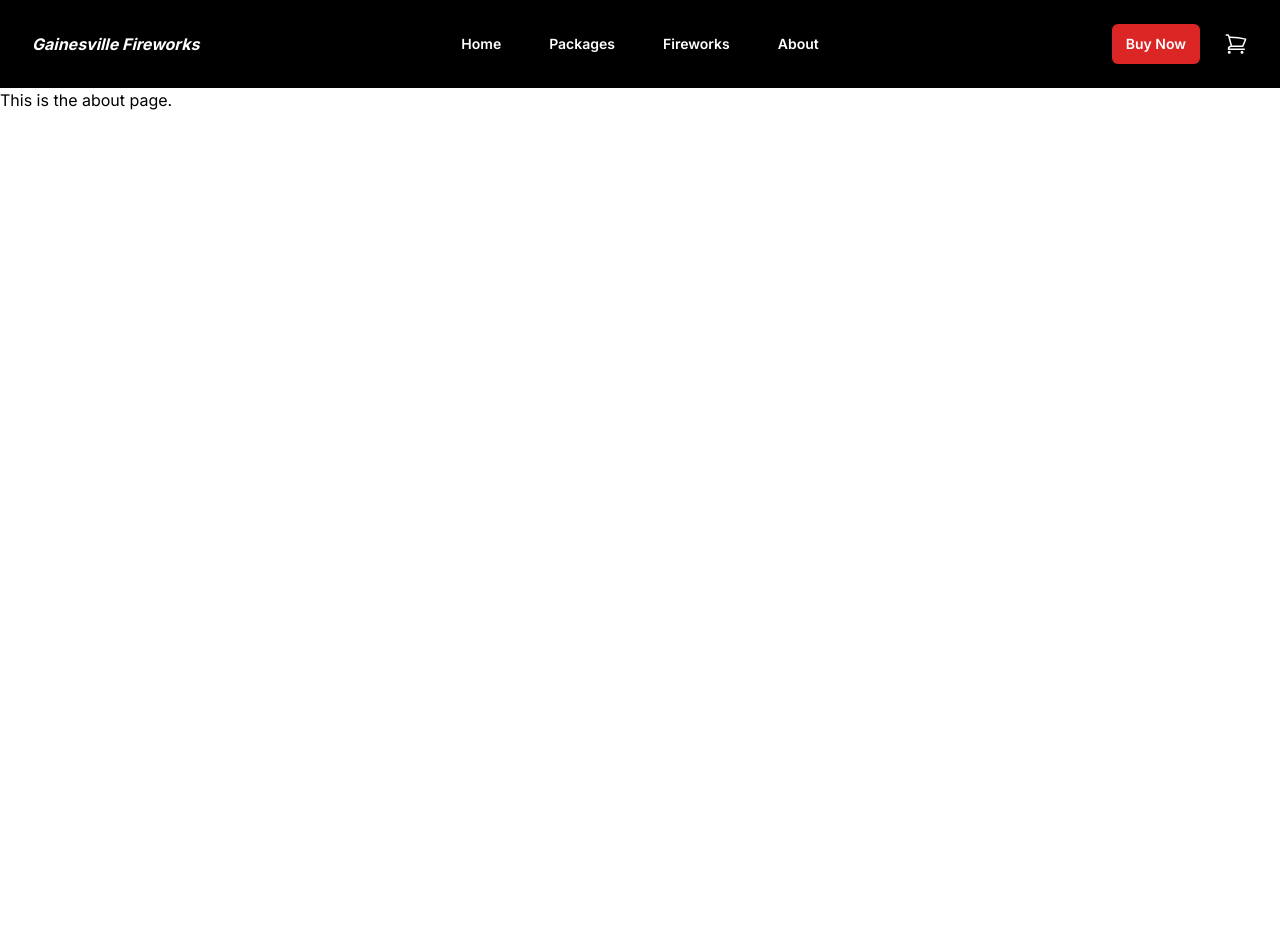
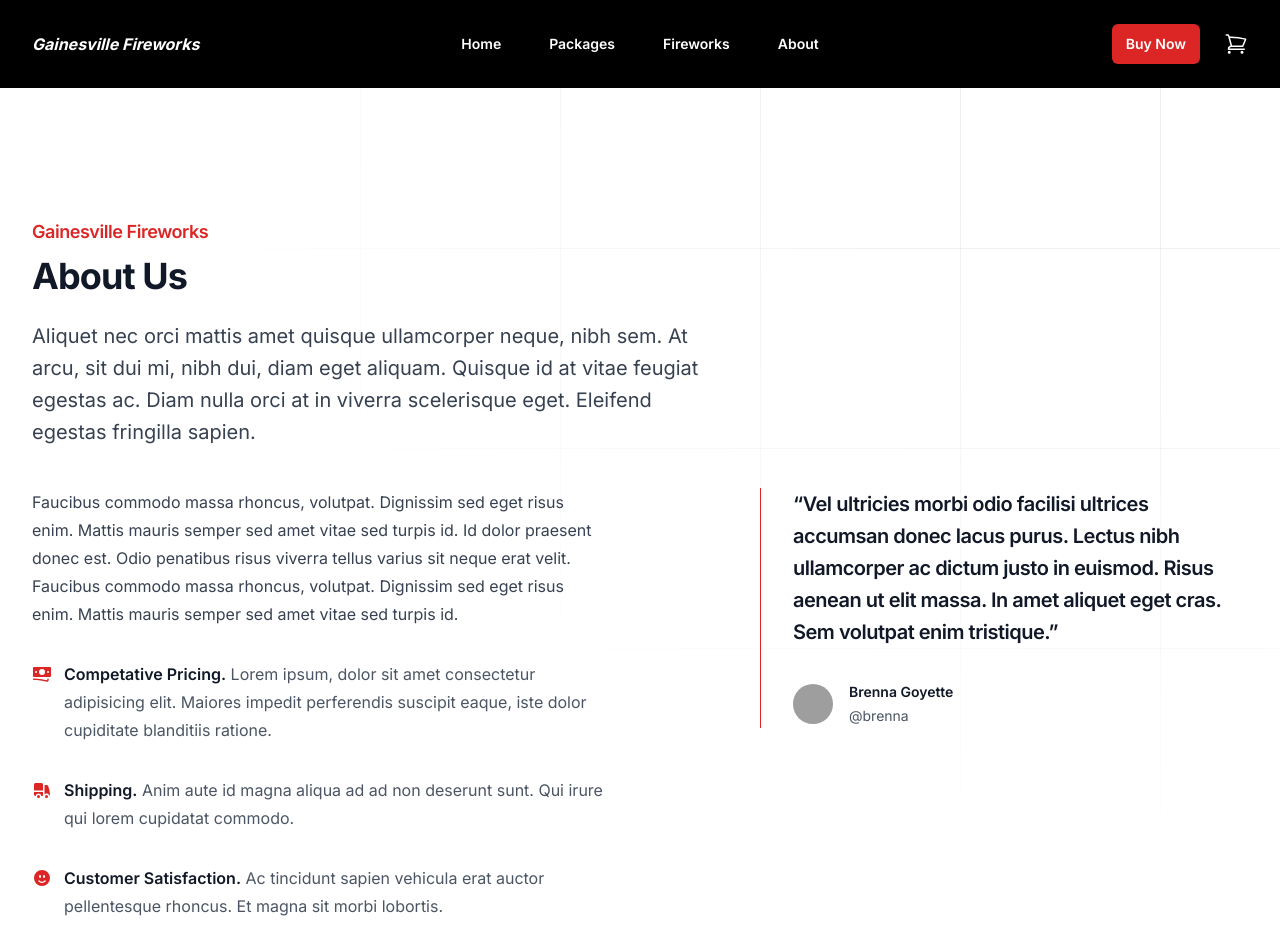
Before and after one commit to jessereevs/gainesville-fireworks, a Next.js app: page /about in a window 1280 px wide. Shown: the top 952 px of the page. Before the commit the page ends 800 px from the top, so only its background shows below. Built offline with nearby package versions, Linux system fonts and the light colour scheme; grey boxes are pictures that could not be loaded.

Commit message:
Add about page

```diff
--- a/app/about/page.tsx
+++ b/app/about/page.tsx
@@ -1,12 +1,15 @@
 "use client";
 
 import Header from '@/app/ui/header';
+import AboutSection from '@/app/ui/about/main-about-page';
+import Footer from '@/app/ui/footer';
 
 export default function About() {
 	return(
 		<main>
 			<Header />
-			<h1>This is the about page.</h1>
+			<AboutSection />
+			<Footer />
 		</main>
 	);
 }
--- /dev/null
+++ b/app/ui/about/main-about-page.tsx
@@ -0,0 +1,101 @@
+import { BanknotesIcon, TruckIcon, FaceSmileIcon,} from '@heroicons/react/20/solid'
+
+export default function AboutSection() {
+  return (
+    <div className="relative isolate overflow-hidden bg-white py-24 sm:py-32">
+      <div
+        className="absolute -top-80 left-[max(6rem,33%)] -z-10 transform-gpu blur-3xl sm:left-1/2 md:top-20 lg:ml-20 xl:top-3 xl:ml-56"
+        aria-hidden="true"
+      >
+      </div>
+      <div className="mx-auto max-w-7xl px-6 lg:px-8">
+        <div className="mx-auto max-w-2xl lg:mx-0">
+          <p className="text-lg font-semibold leading-8 tracking-tight text-red-600">Gainesville Fireworks</p>
+          <h1 className="mt-2 text-3xl font-bold tracking-tight text-gray-900 sm:text-4xl">About Us</h1>
+          <p className="mt-6 text-xl leading-8 text-gray-700">
+            Aliquet nec orci mattis amet quisque ullamcorper neque, nibh sem. At arcu, sit dui mi, nibh dui, diam eget
+            aliquam. Quisque id at vitae feugiat egestas ac. Diam nulla orci at in viverra scelerisque eget. Eleifend
+            egestas fringilla sapien.
+          </p>
+        </div>
+        <div className="mx-auto mt-16 grid max-w-2xl grid-cols-1 gap-x-8 gap-y-16 lg:mx-0 lg:mt-10 lg:max-w-none lg:grid-cols-12">
+          <div className="relative lg:order-last lg:col-span-5">
+            <svg
+              className="absolute -top-[40rem] left-1 -z-10 h-[64rem] w-[175.5rem] -translate-x-1/2 stroke-gray-900/10 [mask-image:radial-gradient(64rem_64rem_at_111.5rem_0%,white,transparent)]"
+              aria-hidden="true"
+            >
+              <defs>
+                <pattern
+                  id="e87443c8-56e4-4c20-9111-55b82fa704e3"
+                  width={200}
+                  height={200}
+                  patternUnits="userSpaceOnUse"
+                >
+                  <path d="M0.5 0V200M200 0.5L0 0.499983" />
+                </pattern>
+              </defs>
+              <rect width="100%" height="100%" strokeWidth={0} fill="url(#e87443c8-56e4-4c20-9111-55b82fa704e3)" />
+            </svg>
+            <figure className="border-l border-red-600 pl-8">
+              <blockquote className="text-xl font-semibold leading-8 tracking-tight text-gray-900">
+                <p>
+                  “Vel ultricies morbi odio facilisi ultrices accumsan donec lacus purus. Lectus nibh ullamcorper ac
+                  dictum justo in euismod. Risus aenean ut elit massa. In amet aliquet eget cras. Sem volutpat enim
+                  tristique.”
+                </p>
+              </blockquote>
+              <figcaption className="mt-8 flex gap-x-4">
+                <img
+                  src="https://images.unsplash.com/photo-1502685104226-ee32379fefbe?ixlib=rb-1.2.1&ixid=eyJhcHBfaWQiOjEyMDd9&auto=format&fit=facearea&facepad=2&w=256&h=256&q=80"
+                  alt=""
+                  className="mt-1 h-10 w-10 flex-none rounded-full bg-gray-50"
+                />
+                <div className="text-sm leading-6">
+                  <div className="font-semibold text-gray-900">Brenna Goyette</div>
+                  <div className="text-gray-600">@brenna</div>
+                </div>
+              </figcaption>
+            </figure>
+          </div>
+          <div className="max-w-xl text-base leading-7 text-gray-700 lg:col-span-7">
+            <p>
+              Faucibus commodo massa rhoncus, volutpat. Dignissim sed eget risus enim. Mattis mauris semper sed amet
+              vitae sed turpis id. Id dolor praesent donec est. Odio penatibus risus viverra tellus varius sit neque
+              erat velit. Faucibus commodo massa rhoncus, volutpat. Dignissim sed eget risus enim. Mattis mauris semper
+              sed amet vitae sed turpis id.
+            </p>
+            <ul role="list" className="mt-8 max-w-xl space-y-8 text-gray-600">
+              <li className="flex gap-x-3">
+                <BanknotesIcon className="mt-1 h-5 w-5 flex-none text-red-600" aria-hidden="true" />
+                <span>
+                  <strong className="font-semibold text-gray-900">Competative Pricing.</strong> Lorem ipsum, dolor sit amet
+                  consectetur adipisicing elit. Maiores impedit perferendis suscipit eaque, iste dolor cupiditate
+                  blanditiis ratione.
+                </span>
+              </li>
+              <li className="flex gap-x-3">
+                <TruckIcon className="mt-1 h-5 w-5 flex-none text-red-600" aria-hidden="true" />
+                <span>
+                  <strong className="font-semibold text-gray-900">Shipping.</strong> Anim aute id magna aliqua
+                  ad ad non deserunt sunt. Qui irure qui lorem cupidatat commodo.
+                </span>
+              </li>
+              <li className="flex gap-x-3">
+                <FaceSmileIcon className="mt-1 h-5 w-5 flex-none text-red-600" aria-hidden="true" />
+                <span>
+                  <strong className="font-semibold text-gray-900">Customer Satisfaction.</strong> Ac tincidunt sapien
+                  vehicula erat auctor pellentesque rhoncus. Et magna sit morbi lobortis.
+                </span>
+              </li>
+            </ul>
+            <p className="mt-8">
+              Et vitae blandit facilisi magna lacus commodo. Vitae sapien duis odio id et. Id blandit molestie auctor
+              fermentum dignissim. Lacus diam tincidunt ac cursus in vel. Mauris varius vulputate et ultrices hac
+              adipiscing egestas. Iaculis convallis ac tempor et ut. Ac lorem vel integer orci.
+            </p>
+          </div>
+        </div>
+      </div>
+    </div>
+  )
+}
```
